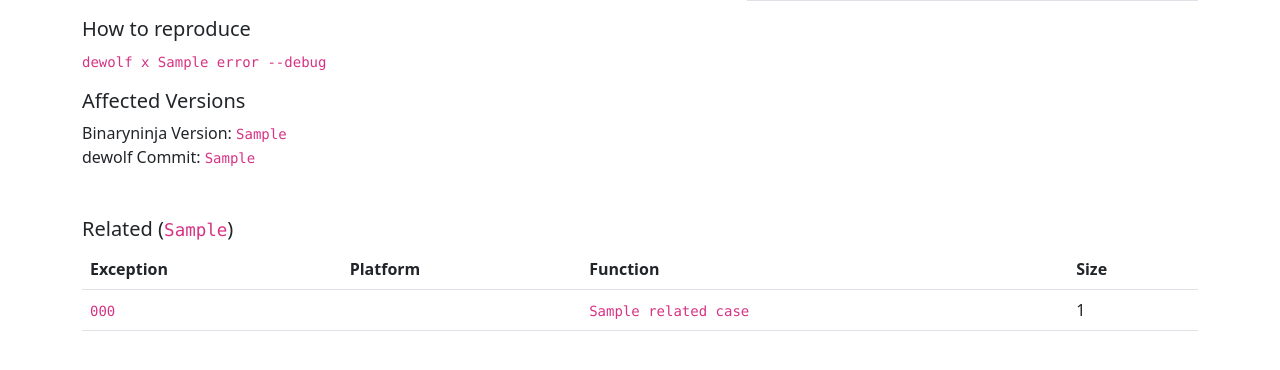
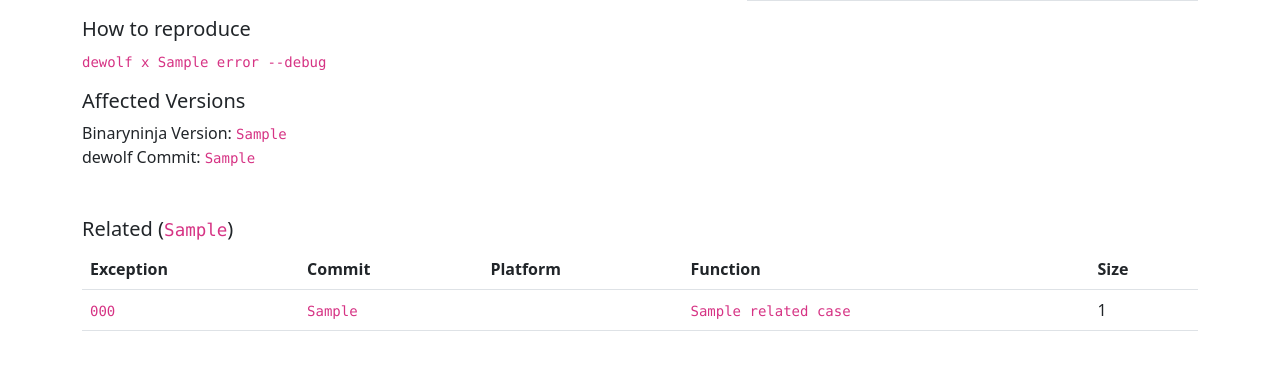
Before and after one commit to mm4rks/bugfinder, a Django app: template webapp/samples/templates/dewolf_error.html in a window 1280 px wide. Shown: the part 389-759 px from the top of the page. Run offline with Django 4.2, Linux system fonts and the light colour scheme; tables that the repository leaves empty hold one stand-in row (values such as "Sample post"); the template is opened without the code that fills it: values that come from a table or form of the project are taken from there, most other values are stand-ins (such as "Sample title", 1, 10 or a date in 2020); some libraries are stand-ins or nearby versions.

Commit message:
Display commits in related view

```diff
--- a/webapp/samples/templates/dewolf_error.html
+++ b/webapp/samples/templates/dewolf_error.html
@@ -100,6 +100,7 @@
                     <thead>
                         <tr>
                             <th scope="col">Exception</th>
+                            <th scope="col">Commit</th>
                             <th scope="col">Platform</th>
                             <th scope="col">Function</th>
                             <th scope="col">Size</th>
@@ -111,7 +112,12 @@
                                 onclick="window.location='{% url 'dewolf_error' related_case.id %}';">
                                 <td class="truncate">
                                     <code>
-                                        {{ related_case.dewolf_exception }}
+                                        {{ related_case.dewolf_exception|truncatechars:90 }}
+                                    </code>
+                                </td>
+                                <td class="truncate">
+                                    <code>
+                                        {{ related_case.dewolf_current_commit }}
                                     </code>
                                 </td>
                                 <td class="truncate">
@@ -121,7 +127,7 @@
                                 </td>
                                 <td class="truncate">
                                     <code>
-                                        {{ related_case.function_name|truncatechars:30 }}
+                                        {{ related_case.function_name|truncatechars:20 }}
                                     </code>
                                 </td>
                                 <td>{{ related_case.function_basic_block_count }}</td>
--- a/webapp/samples/templates/index.html
+++ b/webapp/samples/templates/index.html
@@ -1,11 +1,11 @@
 {% extends "base.html" %}
 {% block content %}
-    {% if dewolf_errors %}
         <div class="container">
             <h3>dewolf errors <code><a href="https://github.com/fkie-cad/dewolf/commits/main" class="text-decoration-none">{{ summary.dewolf_current_commit }}</a></code></h3>
             <p>
-                Errors are grouped by exception type, filename, and line number. Size is measured by the count of basic blocks in the decompiled function.
+                Errors are grouped by exception type, filename, and line number. Size is measured by the count of basic blocks in the decompiled function. Only errors for the current commit are shown here.
             </p>
+            {% if dewolf_errors %}
             <table class="table table-hover">
                 <thead>
                     <tr>
@@ -40,6 +40,6 @@
             </table>
         </div>
     {% else %}
-        <p>No errors</p>
+    <p>No errors for <code>{{ summary.dewolf_current_commit }}</code>.</p>
     {% endif %}
 {% endblock content %}
```
